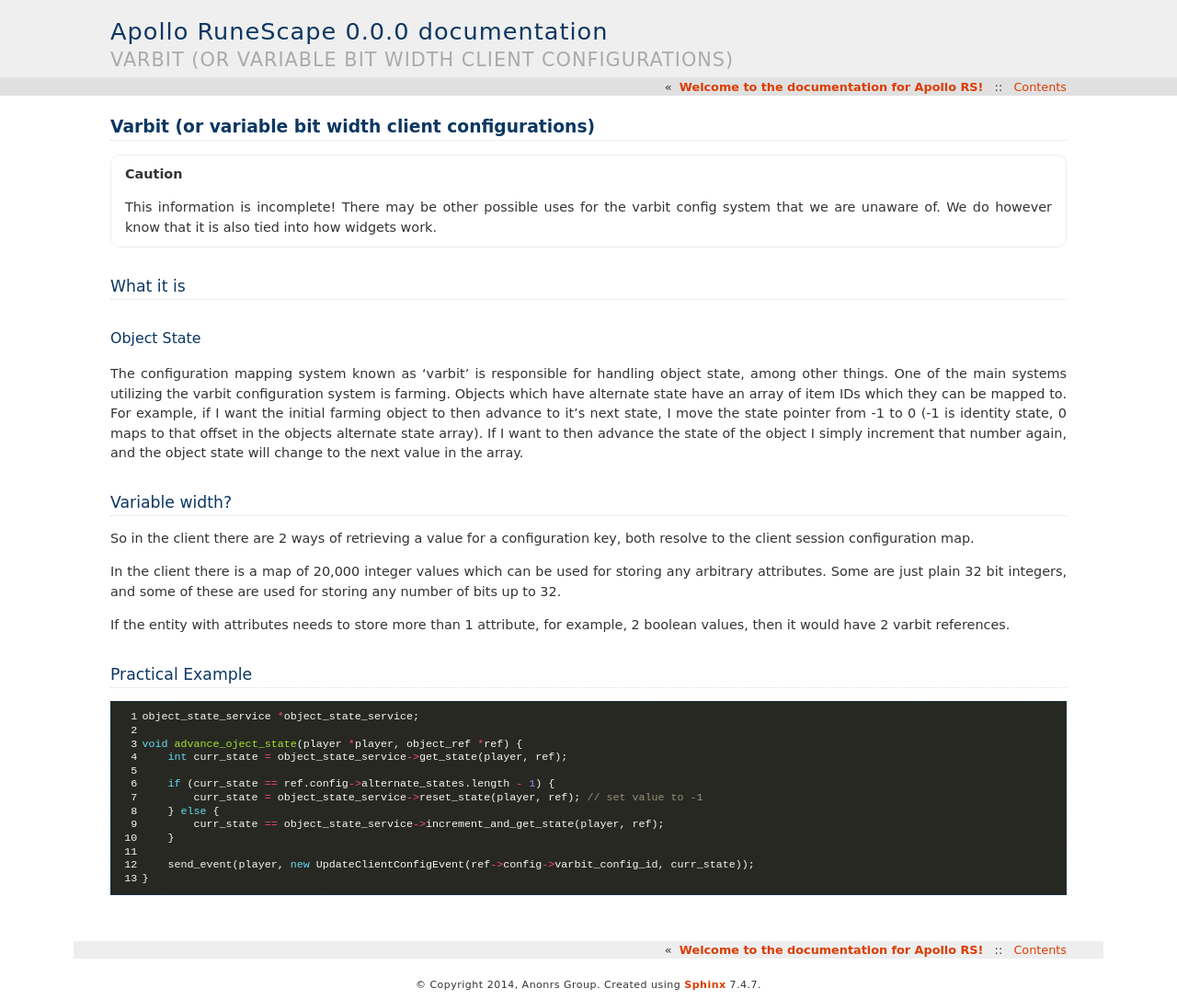
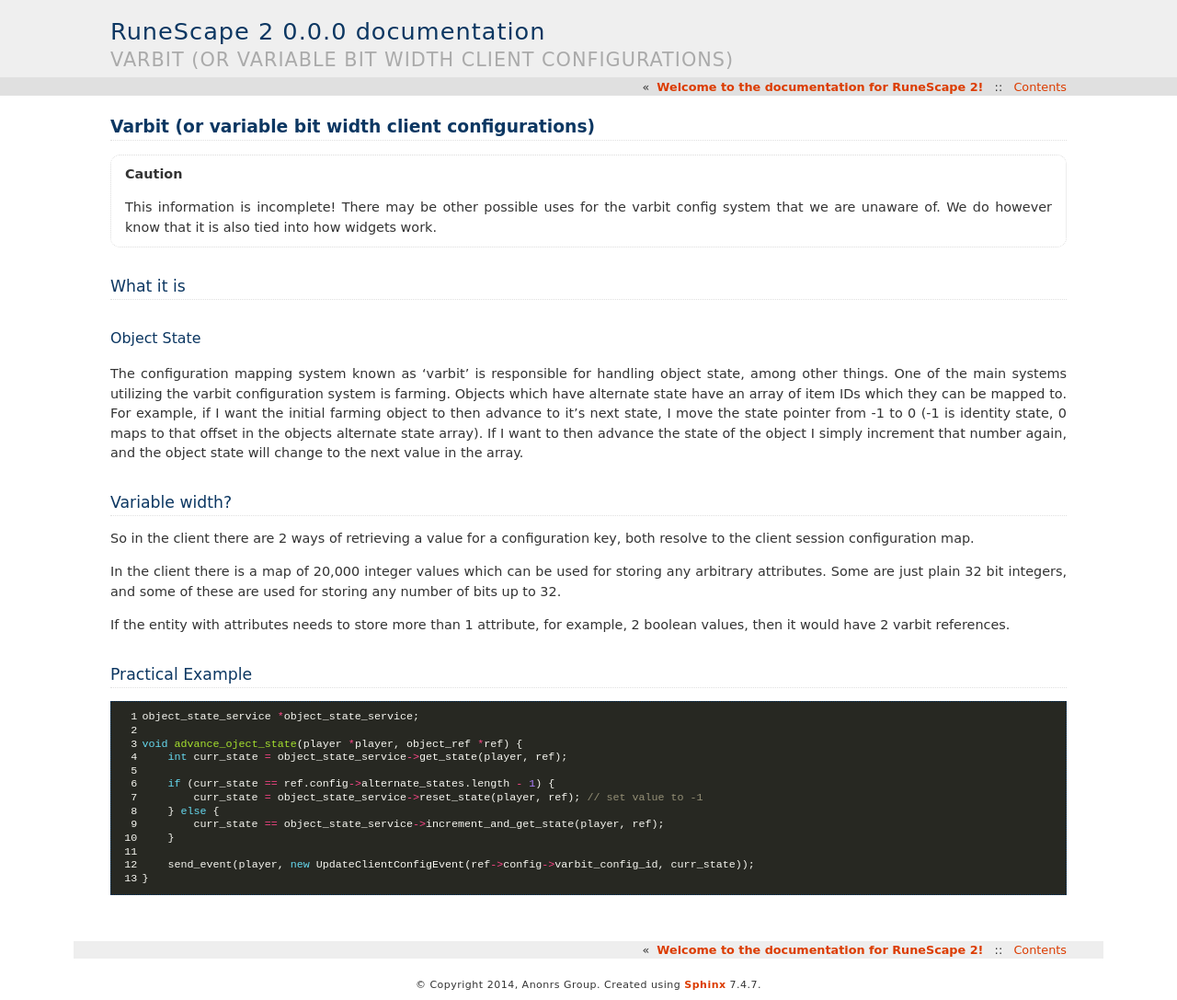
Before and after one commit to anonrs/rs-docs, a Sphinx documentation site: the page built from source/varbit.rst, in a window 1280 px wide. Shown: the whole page at 92% size. Built offline with Sphinx 7.4.7, drawn with Linux system fonts in a browser that asks for light colours; pages that are not in the unit, such as notebooks, are missing from menus.

Commit message:
Updating

```diff
--- a/source/conf.py
+++ b/source/conf.py
@@ -46,7 +46,7 @@
 master_doc = 'index'
 
 # General information about the project.
-project = u'Apollo RuneScape'
+project = u'RuneScape 2'
 copyright = u'2014, Anonrs Group'
 
 # The version info for the project you're documenting, acts as replacement for
--- a/source/index.rst
+++ b/source/index.rst
@@ -3,8 +3,10 @@
    You can adapt this file completely to your liking, but it should at least
    contain the root `toctree` directive.
 
-Welcome to the documentation for Apollo RS!
-===========================================
+Welcome to the documentation for RuneScape 2!
+=============================================
+
+This wiki contains various docs on different aspects of the RuneScape 2 engine.
 
 Contents:
 
```
Also changed, not shown: other parts of source/index.rst (+0 -1 lines), 2 other files.
